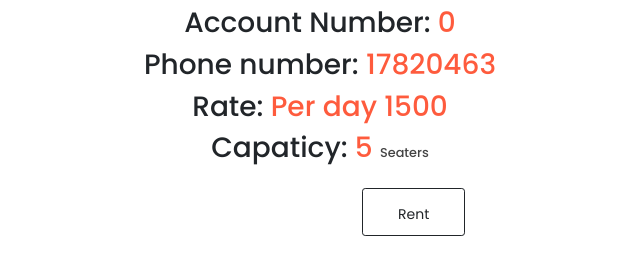
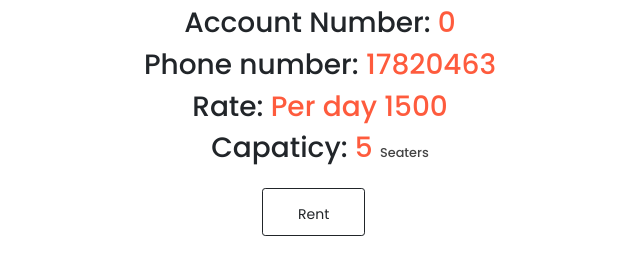
Before and after one commit to kelzangtshotsho/CRS, a Django app: page /photo/2 in a window 1280 px wide. Shown: the part 823-1079 px from the top of the page, without its empty margins (320-960 px from the left). Run offline with Django 3.2, Linux system fonts and the light colour scheme; data comes from the database, SQL or seed files in the repository.

Commit message:
Update photo.html

```diff
--- a/templates/photo.html
+++ b/templates/photo.html
@@ -42,7 +42,7 @@
 					<h3 style="margin-top: 5px; text-align: center;">Capaticy: <span style="color: #fe5b3d">{{photo.Capacity}} </span><span style="color: #444; font-size: 0.8rem;">Seaters</span></h3>
 
 
-                <a style="margin-top: 15px; margin-bottom: 20px;  margin-left: 600px; padding-left: 35px; padding-right: 35px; padding-top: 15px; padding-bottom: 10px; text-decoration: none;" href="{% url 'register1' %}" class="btn btn-outline-dark btn-sm">Rent</a>
+                <a style="margin-top: 15px; margin-bottom: 20px;  margin-left: 500px; padding-left: 35px; padding-right: 35px; padding-top: 15px; padding-bottom: 10px; text-decoration: none;" href="{% url 'register1' %}" class="btn btn-outline-dark btn-sm">Rent</a>
 
 
             </div>
```
